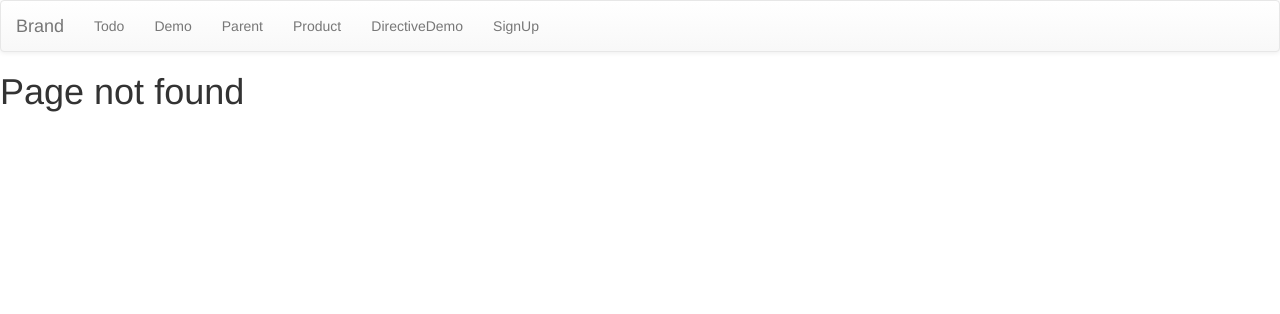
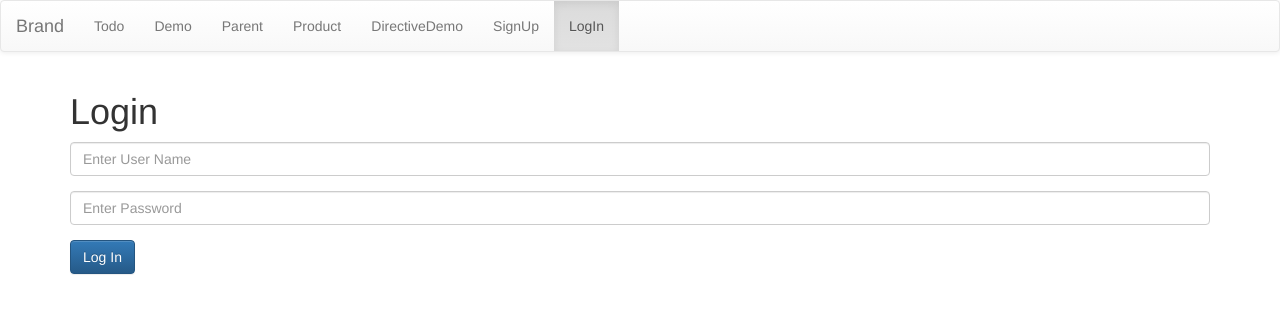
Before and after one commit to jinalshah999/SatSunJanak, an Angular app: page /login in a window 1280 px wide. Before the commit this address led to /pagenotfound. Shown: the top 314 px of the page. Built offline with nearby package versions, Linux system fonts and the light colour scheme.

Commit message:
auth guard created

```diff
--- a/src/app/app.module.ts
+++ b/src/app/app.module.ts
@@ -19,6 +19,7 @@ import { PagenotfountComponent } from './pagenotfount/pagenotfount.component';
 import { HeaderComponent } from './header/header.component';
 import { UserSignupComponent } from './user-signup/user-signup.component';
 import { EdittodosComponent } from './todos/edittodos/edittodos.component';
+import { LoginComponent } from './login/login.component';
 
 @NgModule({
   declarations: [
@@ -36,6 +37,7 @@ import { EdittodosComponent } from './todos/edittodos/edittodos.component';
     HeaderComponent,
     UserSignupComponent,
     EdittodosComponent,
+    LoginComponent,
   ],
   imports: [
     BrowserModule,
--- a/src/app/app.routing.ts
+++ b/src/app/app.routing.ts
@@ -7,17 +7,28 @@ import { ProductsComponent } from './products/products.component';
 import { TodosComponent } from './todos/todos.component';
 import { UserSignupComponent } from './user-signup/user-signup.component';
 import { EdittodosComponent } from './todos/edittodos/edittodos.component';
+import { LoginComponent } from './login/login.component';
+import { AuthguardService } from './authguard.service';
 
 const arr: Routes = [
   //{path:'',redirectTo:'/todo',pathMatch:'full'},
   { path: '', component: TodosComponent },
   { path: 'edittodo/:Id', component: EdittodosComponent },
   { path: 'demo', component: DemoComponent },
-  { path: 'product', component: ProductsComponent },
+  {
+    path: 'product',
+    canActivate: [AuthguardService],
+    component: ProductsComponent,
+  },
   //{ path: 'todo', component: TodosComponent },
   { path: 'directive', component: DirectiveDemoComponent },
-  { path: 'parent', component: ParentComponent },
+  {
+    path: 'parent',
+    canActivate: [AuthguardService],
+    component: ParentComponent,
+  },
   { path: 'signup', component: UserSignupComponent },
+  { path: 'login', component: LoginComponent },
   { path: 'pagenotfound', component: PagenotfountComponent },
   { path: '**', redirectTo: '/pagenotfound' },
 ];
--- /dev/null
+++ b/src/app/authguard.service.ts
@@ -0,0 +1,29 @@
+import { Injectable } from '@angular/core';
+import {
+  ActivatedRouteSnapshot,
+  CanActivate,
+  Router,
+  RouterStateSnapshot,
+  UrlTree,
+} from '@angular/router';
+import { Observable } from 'rxjs';
+import { RegistrationService } from './registration.service';
+
+@Injectable({
+  providedIn: 'root',
+})
+export class AuthguardService implements CanActivate {
+  constructor(private _regData: RegistrationService, private _router: Router) {}
+  canActivate(
+    route: ActivatedRouteSnapshot,
+    state: RouterStateSnapshot
+  ): boolean {
+    if (localStorage.getItem('user_name') != null) {
+      return true;
+    } else {
+      this._regData.redirectURL = state.url;
+      this._router.navigate(['login']);
+      return false;
+    }
+  }
+}
--- a/src/app/header/header.component.html
+++ b/src/app/header/header.component.html
@@ -21,6 +21,8 @@
         <li routerLinkActive="active"><a routerLink="/product">Product</a></li>
         <li routerLinkActive="active"><a routerLink="/directive">DirectiveDemo</a></li>
         <li routerLinkActive="active"><a routerLink="/signup">SignUp</a></li>
+        <li routerLinkActive="active"><a routerLink="/login" *ngIf="!isLoggedIn">LogIn</a></li>
+        <li routerLinkActive="active"><a (click)="onlogoutClick()" *ngIf="isLoggedIn">LogOut</a></li>
       </ul>
 
     </div><!-- /.navbar-collapse -->
--- a/src/app/header/header.component.ts
+++ b/src/app/header/header.component.ts
@@ -1,15 +1,20 @@
 import { Component, OnInit } from '@angular/core';
+import { RegistrationService } from '../registration.service';
 
 @Component({
   selector: 'app-header',
   templateUrl: './header.component.html',
-  styleUrls: ['./header.component.css']
+  styleUrls: ['./header.component.css'],
 })
 export class HeaderComponent implements OnInit {
+  constructor(private _regData: RegistrationService) {}
 
-  constructor() { }
+  ngOnInit(): void {}
 
-  ngOnInit(): void {
+  get isLoggedIn(): boolean {
+    return this._regData.isLoggedIn;
   }
-
+  onlogoutClick() {
+    this._regData.logout();
+  }
 }
--- /dev/null
+++ b/src/app/login/login.component.html
@@ -0,0 +1,15 @@
+<div class="container">
+  <h1>Login</h1>
+  <form [formGroup]="loginForm" (ngSubmit)="onloginSubmit()">
+    <div class="form-group">
+      <input formControlName="user_name" placeholder="Enter User Name" class="form-control">
+    </div>
+    <div class="form-group">
+      <input formControlName="user_password" placeholder="Enter Password" class="form-control">
+    </div>
+    <div class="form-group">
+      <button type="submit" class="btn btn-primary">Log In</button>
+    </div>
+  </form>
+
+</div>
--- /dev/null
+++ b/src/app/login/login.component.ts
@@ -0,0 +1,42 @@
+import { Component, OnInit } from '@angular/core';
+import { FormControl, FormGroup } from '@angular/forms';
+import { Router } from '@angular/router';
+import { RegistrationService } from '../registration.service';
+
+@Component({
+  selector: 'app-login',
+  templateUrl: './login.component.html',
+  styleUrls: ['./login.component.css'],
+})
+export class LoginComponent implements OnInit {
+  loginForm: FormGroup;
+  constructor(private _regData: RegistrationService, private _router: Router) {}
+
+  ngOnInit() {
+    this.buildForm();
+  }
+  onloginSubmit() {
+    if (
+      this.loginForm.get('user_name').value == 'admin' &&
+      this.loginForm.get('user_password').value == '1234'
+    ) {
+      this._regData.LogIn(
+        this.loginForm.get('user_name').value,
+        this.loginForm.get('user_password').value
+      );
+      if (this._regData.redirectURL) {
+        this._router.navigateByUrl(this._regData.redirectURL);
+      } else {
+        this._router.navigate(['/demo']);
+      }
+    } else {
+      alert('invalid username or password');
+    }
+  }
+  buildForm() {
+    this.loginForm = new FormGroup({
+      user_name: new FormControl(null),
+      user_password: new FormControl(null),
+    });
+  }
+}
--- /dev/null
+++ b/src/app/registration.service.ts
@@ -0,0 +1,40 @@
+import { Injectable } from '@angular/core';
+import { Router } from '@angular/router';
+
+@Injectable({
+  providedIn: 'root',
+})
+export class RegistrationService {
+  currentUser = null;
+  redirectURL: string = '';
+  constructor(private _router: Router) {}
+
+  get isLoggedIn(): boolean {
+    return !!this.currentUser;
+  }
+
+  LogIn(username: string, password: string) {
+    localStorage.setItem('user_name', username);
+
+    //replace your logic here
+    if (username == 'admin') {
+      this.currentUser = {
+        id: 'admin@gmail.com',
+        uname: 'admin',
+        isAdmin: true,
+      };
+      return;
+    }
+    this.currentUser = {
+      id: username + '@gmail.com',
+      uname: username,
+      isAdmin: false,
+    };
+  }
+
+  logout() {
+    this.currentUser = null;
+    localStorage.removeItem('user_name');
+    this._router.navigate(['/login']);
+  }
+}
```
Also changed, not shown: src/app/login/login.component.css (added).
